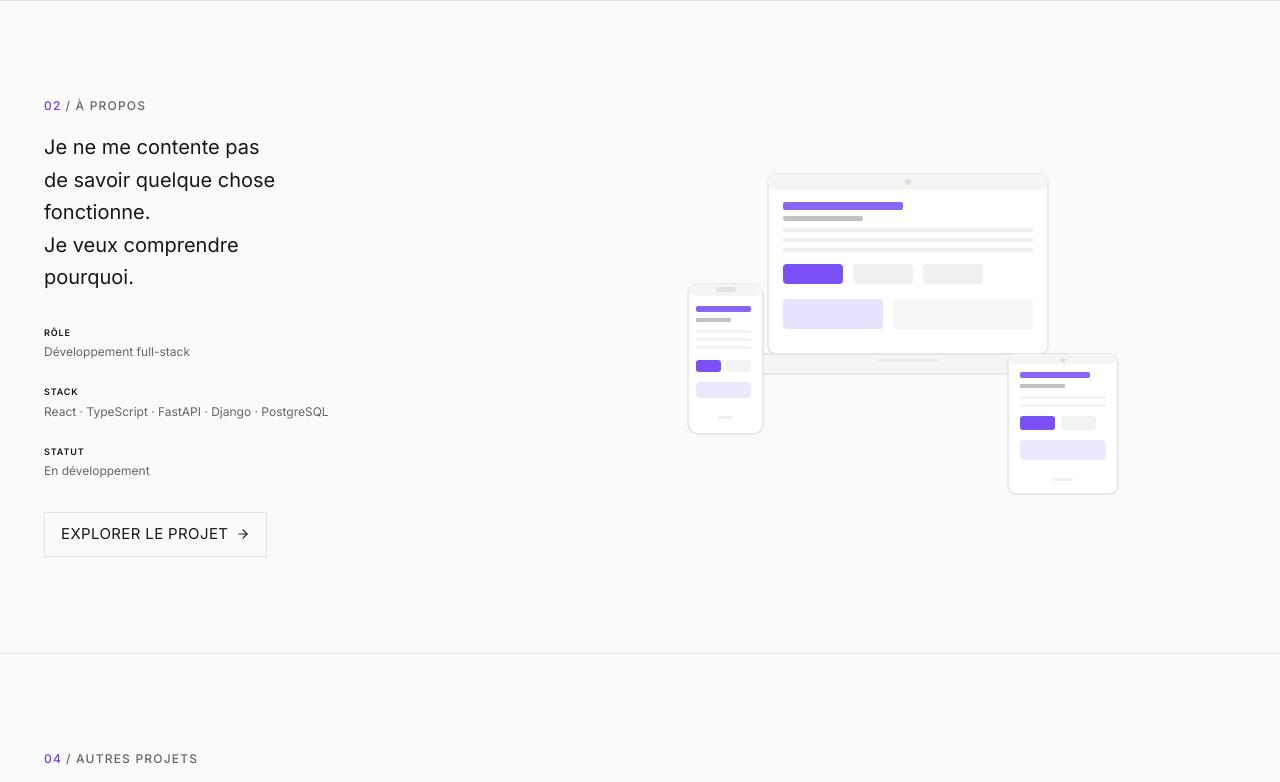
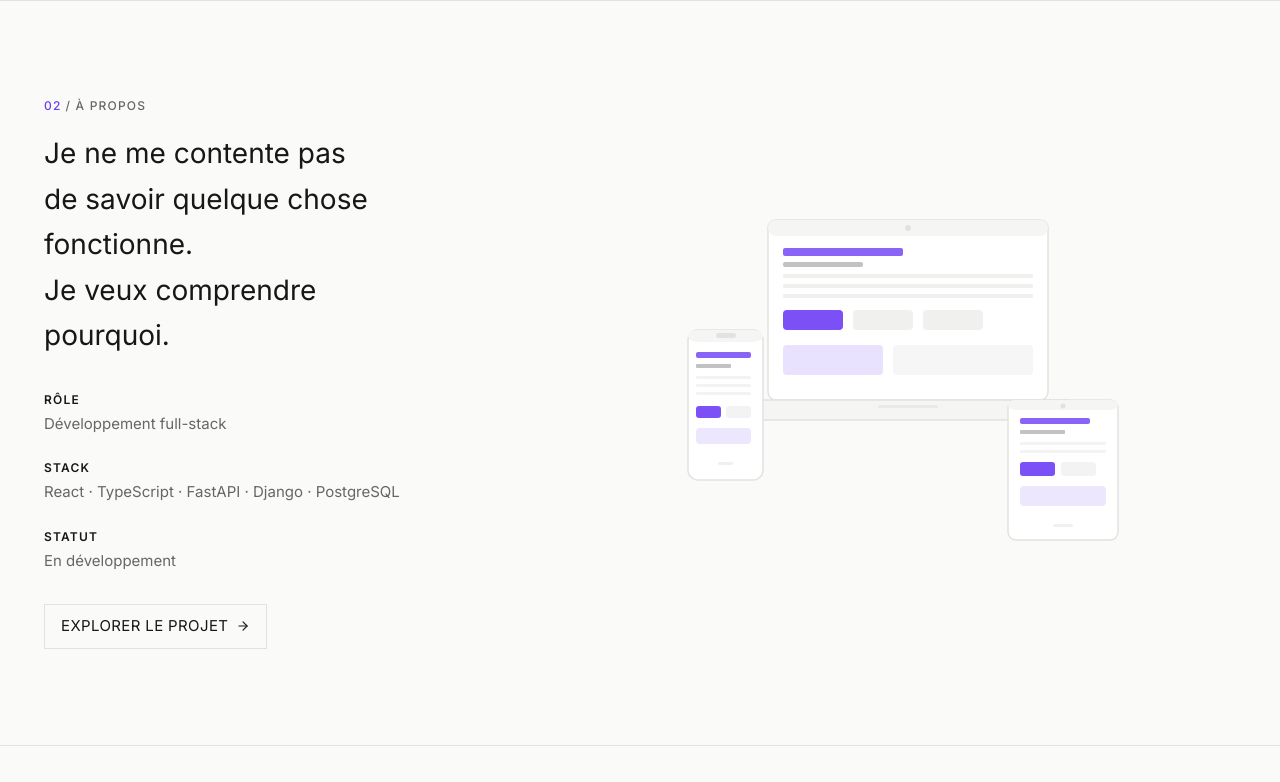
Before and after one commit to ItokianaRAKT/portfolio, a React (Vite) app: page / in a window 1280 px wide. Shown: the part 800-1582 px from the top of the page. Built offline with nearby package versions, Linux system fonts and the light colour scheme.

Commit message:
fix: scale font sizes in About section

```diff
--- a/src/sections/About.tsx
+++ b/src/sections/About.tsx
@@ -16,7 +16,7 @@ export function About() {
             viewport={{ once: true, margin: '-100px' }}
             transition={{ duration: 0.6 }}
           >
-            <p className="mb-8 text-[18px] leading-relaxed text-text-primary-light dark:text-text-primary-dark md:text-[20px]">
+            <p className="mb-8 text-[24px] leading-relaxed text-text-primary-light dark:text-text-primary-dark md:text-[28px]">
               Je ne me contente pas
               <br />
               de savoir quelque chose
@@ -30,28 +30,28 @@ export function About() {
 
             <div className="mb-8 space-y-6">
               <div>
-                <p className="mb-1 text-[9px] font-semibold uppercase tracking-widest text-text-primary-light dark:text-text-primary-dark">
+                <p className="mb-1 text-[12px] font-semibold uppercase tracking-widest text-text-primary-light dark:text-text-primary-dark">
                   Rôle
                 </p>
-                <p className="text-[12px] text-text-secondary-light dark:text-text-secondary-dark">
+                <p className="text-[15px] text-text-secondary-light dark:text-text-secondary-dark">
                   Développement full-stack
                 </p>
               </div>
 
               <div>
-                <p className="mb-1 text-[9px] font-semibold uppercase tracking-widest text-text-primary-light dark:text-text-primary-dark">
+                <p className="mb-1 text-[12px] font-semibold uppercase tracking-widest text-text-primary-light dark:text-text-primary-dark">
                   Stack
                 </p>
-                <p className="text-[12px] text-text-secondary-light dark:text-text-secondary-dark">
+                <p className="text-[15px] text-text-secondary-light dark:text-text-secondary-dark">
                   React · TypeScript · FastAPI · Django · PostgreSQL
                 </p>
               </div>
 
               <div>
-                <p className="mb-1 text-[9px] font-semibold uppercase tracking-widest text-text-primary-light dark:text-text-primary-dark">
+                <p className="mb-1 text-[12px] font-semibold uppercase tracking-widest text-text-primary-light dark:text-text-primary-dark">
                   Statut
                 </p>
-                <p className="text-[12px] text-text-secondary-light dark:text-text-secondary-dark">
+                <p className="text-[15px] text-text-secondary-light dark:text-text-secondary-dark">
                   En développement
                 </p>
               </div>
```
